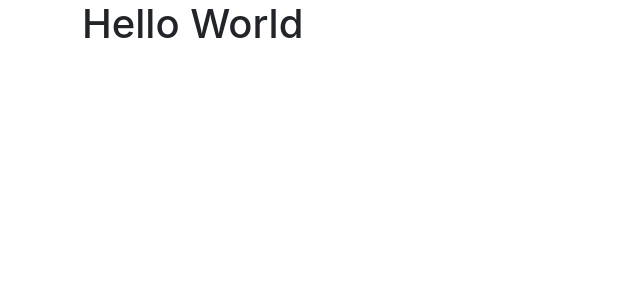
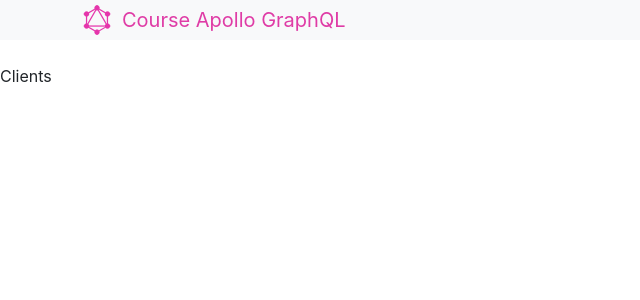
Before and after one commit to Alexander-Domanov/course-graphQL, a React (Create React App) app in the folder client/: page / in a window 1280 px wide. Shown: the top 300 px of the page, without its empty margins (0-640 px from the left). Built offline with nearby package versions, Linux system fonts and the light colour scheme.

Commit message:
feat(Header) - add component header for display view header

```diff
--- a/client/src/App.js
+++ b/client/src/App.js
@@ -1,9 +1,19 @@
+import {ApolloProvider, ApolloClient, InMemoryCache} from '@apollo/client'
+import {Header} from "./components/Header";
+import {Clients} from "./components/Clients";
 
-function App() {
-  return (
-    <div className="container"><h1>Hello World</h1>
-    </div>
-  );
+const client = new ApolloClient({
+    uri: 'http://localhost:5000/graphql',
+    cache: new InMemoryCache(),
+})
+
+export const App = () => {
+    return (
+        <>
+            <ApolloProvider client={client}>
+                <Header/>
+                <Clients/>
+            </ApolloProvider>
+        </>
+    )
 }
-
-export default App;
--- /dev/null
+++ b/client/src/components/Clients.jsx
@@ -0,0 +1,8 @@
+
+export const Clients = () => {
+    return (
+        <div>
+            Clients
+        </div>
+    )
+}
--- /dev/null
+++ b/client/src/components/Header.jsx
@@ -0,0 +1,16 @@
+import logo from './assets/logo.png'
+
+export const Header = () => {
+    return (
+        <nav className='navbar bg-light mb-4 p-0'>
+            <div className='container'>
+                <a className='navbar-brand' href='/'>
+                    <div className='d-flex'>
+                        <img src={logo} alt='logo' className='mr-2'/>
+                        <div>Course Apollo GraphQL</div>
+                    </div>
+                </a>
+            </div>
+        </nav>
+    )
+}
--- a/client/src/index.js
+++ b/client/src/index.js
@@ -1,8 +1,9 @@
 import React from 'react';
 import ReactDOM from 'react-dom/client';
 import './index.css';
-import App from './App';
+
 import reportWebVitals from './reportWebVitals';
+import {App} from "./App";
 
 const root = ReactDOM.createRoot(document.getElementById('root'));
 root.render(
--- /dev/null
+++ b/client/src/types/decs.d.ts
@@ -0,0 +1 @@
+declare module "libName"
```
Also changed, not shown: 1 other file (tests, documents, lock files or other folders).
